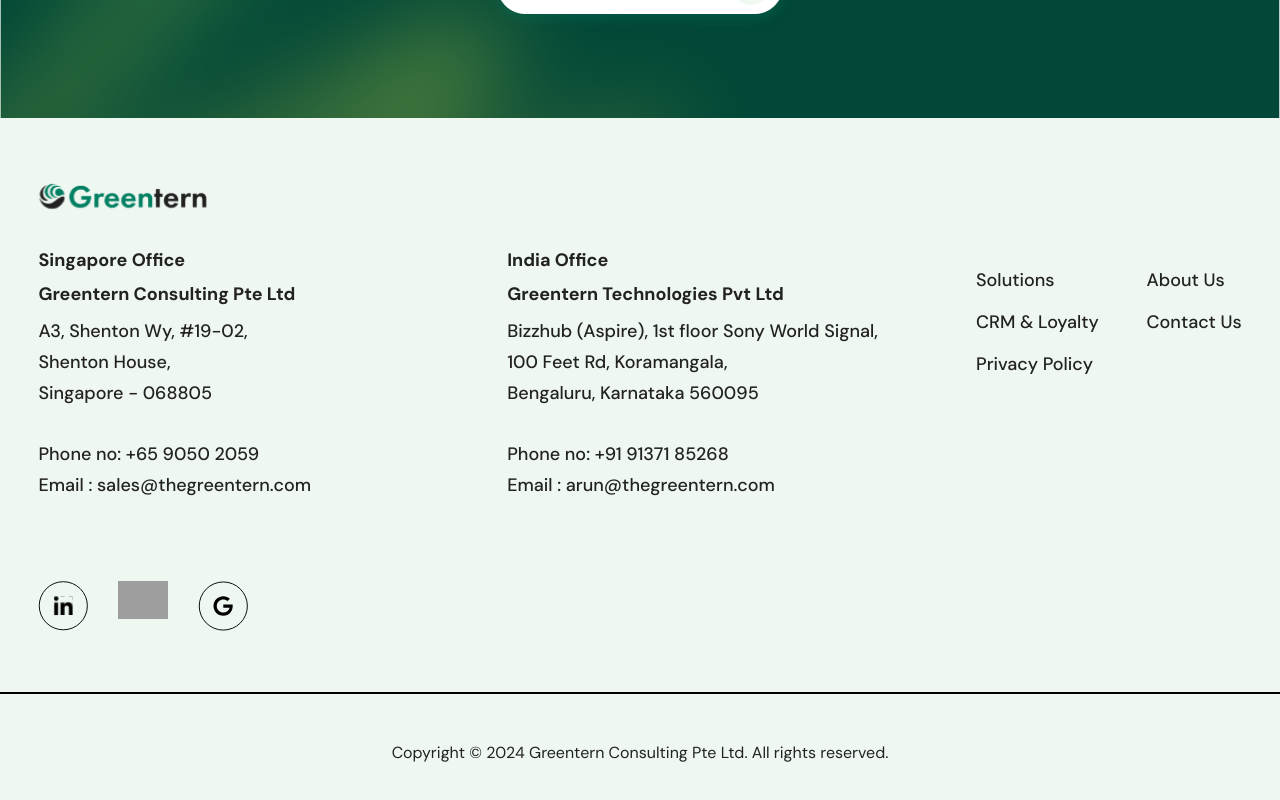
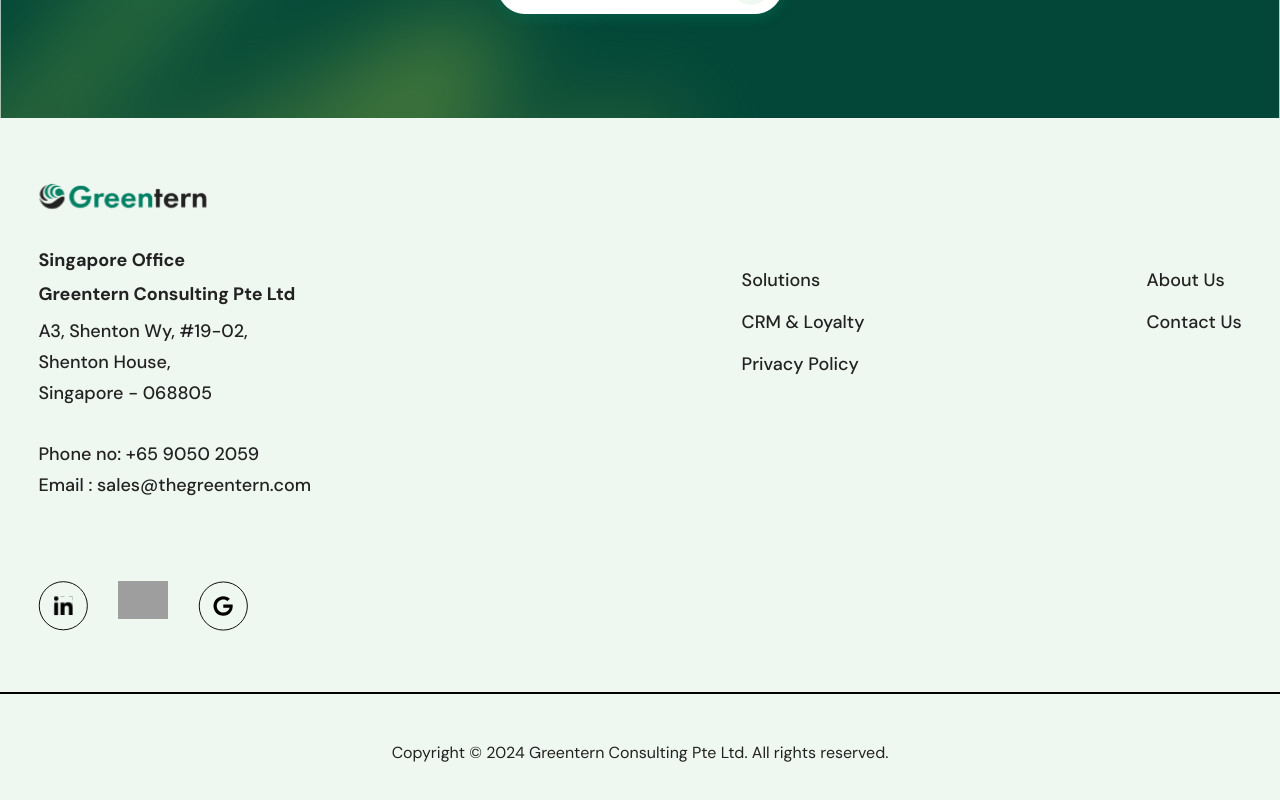
Before and after one commit to Sharique-Shaikh/greent-test-code, a Next.js app: page /for-products in a window 1280 px wide. Shown: the part 5643-6443 px from the top of the page. Built offline with nearby package versions, Linux system fonts and the light colour scheme; grey boxes are pictures that could not be loaded.

Commit message:
Removing the India Address from footer

```diff
--- a/components/Footer/index.js
+++ b/components/Footer/index.js
@@ -70,7 +70,7 @@ export default function Footer() {
               </FooterContent>
             </FooterDiv>
 
-            <FooterDiv>
+            {/* <FooterDiv>
               <FooterContent>
                 <FooterContentHeader>India Office</FooterContentHeader>
 
@@ -93,7 +93,7 @@ export default function Footer() {
                   <FooterText> Email : arun@thegreentern.com</FooterText>
                 </FooterContact>
               </FooterContent>
-            </FooterDiv>
+            </FooterDiv> */}
 
             <FooterContent>
               <FooterLinks>
```
